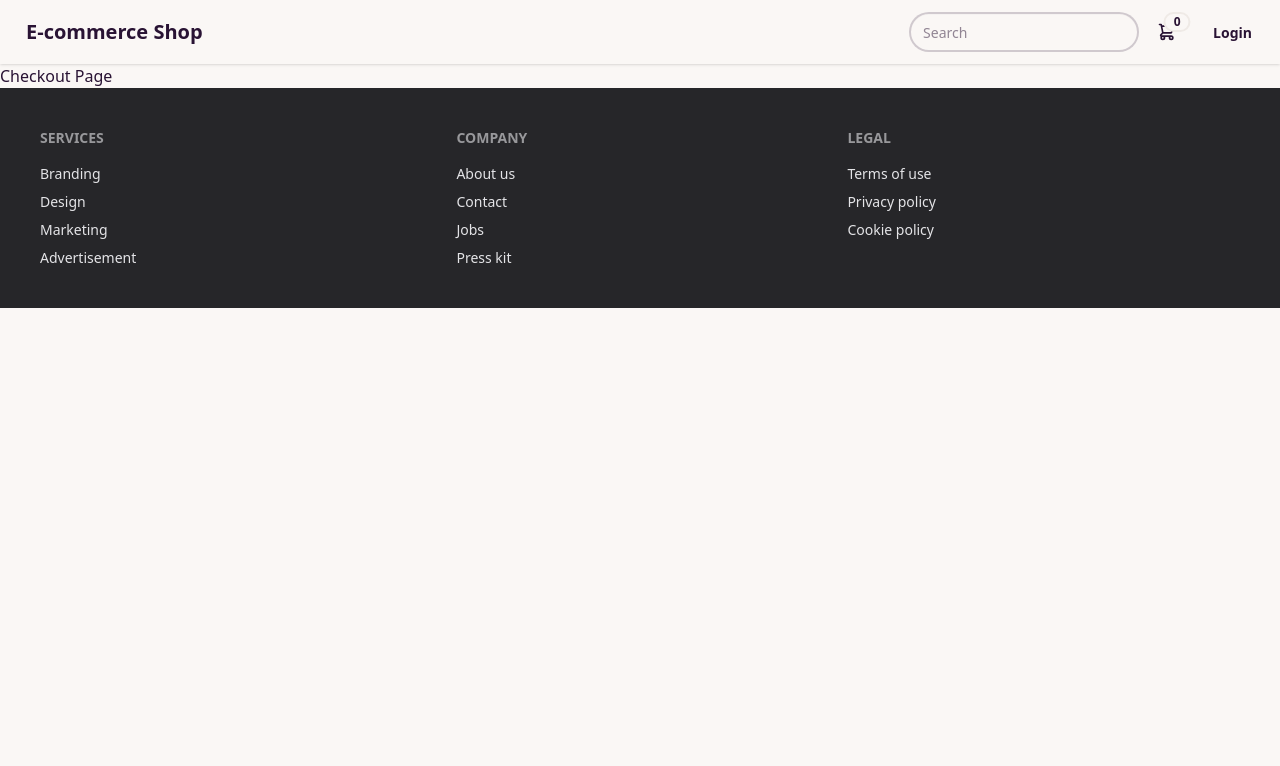
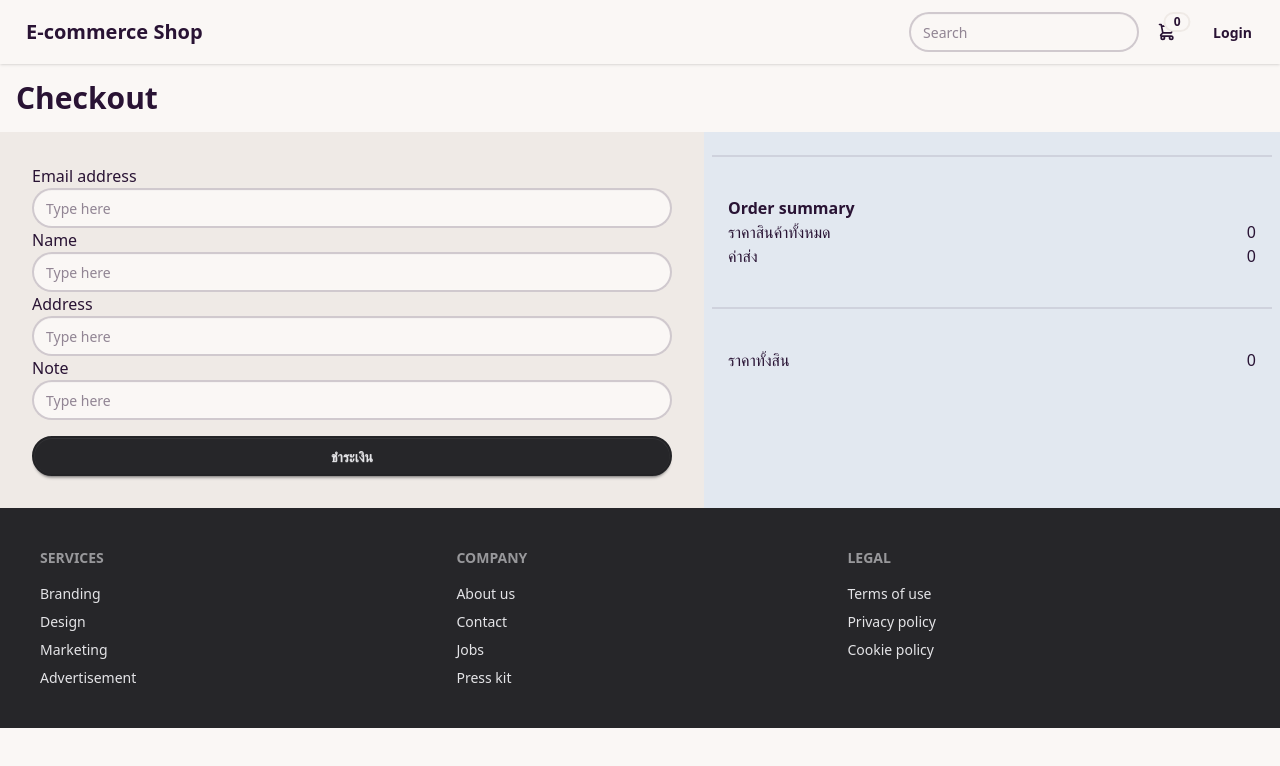
Before and after one commit to Moo-MSN/E-commerce, a Vue app: page /checkout in a window 1280 px wide. Shown: the top 766 px of the page. Built offline with nearby package versions, Linux system fonts and the light colour scheme.

Commit message:
Add RouterLink "Checkout" button

```diff
--- a/src/views/user/CartView.vue
+++ b/src/views/user/CartView.vue
@@ -1,7 +1,12 @@
 <script setup>
+import { useCartStore } from "@/stores/user/cart";
+import { RouterLink } from "vue-router";
+
 import UserLayout from "@/layouts/UserLayout.vue";
 import close from "@/components/icon/close.vue";
-import { useCartStore } from "@/stores/user/cart";
+
+
+
 
 
 const cartStore = useCartStore()
@@ -70,7 +75,7 @@
             <div>ราคารวมทั้งหมด</div>
             <div>{{cartStore.summaryPrice}}</div>
           </div>
-
+        <RouterLink :to="{name:'checkout'}" class="btn btn-neutral w-full mt-4">ชำระเงิน</RouterLink>
 
         </div>
       </div>
--- a/src/views/user/CheckoutView.vue
+++ b/src/views/user/CheckoutView.vue
@@ -1,11 +1,96 @@
 <script setup>
+import { reactive } from "vue";
 import UserLayout from "@/layouts/UserLayout.vue";
+import { RouterLink } from "vue-router";
 
+import { useCartStore } from "@/stores/user/cart";
+
+const FormData = [
+  {
+    name: "Email address",
+    field: "email",
+  },
+  {
+    name: "Name",
+    field: "name",
+  },
+  {
+    name: "Address",
+    field: "address",
+  },
+  {
+    name: "Note",
+    field: "note",
+  },
+];
+
+const userFormData = reactive({
+  // สร้าง reactive เพื่อเก็บค่าของ form
+  email: "",
+  name: "",
+  address: "",
+  note: "",
+});
+
+const payment = () => {
+  console.log(userFormData);
+};
+
+const cartStore = useCartStore();
 </script>
 
 <template>
-    <UserLayout>
-        Checkout Page
-    </UserLayout>
-
+  <UserLayout>
+    <h1 class="text-3xl font-bold m-4">Checkout</h1>
+    <div class="flex">
+      <!--เป็นการตีเต็มหน้าก่อน-->
+      <section class="flex-auto w-64 bg-base-200 p-8">
+        <div v-for="form in FormData" class="form-control w-full">
+          <!-- เพิ่ม v-for เพื่อ loop หัวข้อ input แต่ละตัวออกมา-->
+          <label class="lable">
+            <span class="lable-text">{{ form.name }}</span>
+            <!--หัวข้อที่ออกมาจะมาจาก name: -->
+          </label>
+          <input v-model="userFormData[form.field]" type="text" class="input input-bordered w-full" placeholder="Type here" />
+        </div>
+        <button @click="payment" class="btn btn-neutral mt-4 w-full">ชำระเงิน</button>
+      </section>
+      <!--เป็นการแบ่งครึ่ง-->
+      <section class="flex-auto w-32 bg-slate-200 px-2">
+        <div v-for="item in cartStore.items" class="flex bg-white m-4 py-4">
+          <div class="flex-1">
+            <img class="w-full p-8" :src="item.imageURL" />
+          </div>
+          <div class="flex-1">
+            <div class="flex flex-col justify-between h-full">
+              <div>
+                <div>
+                  <b>{{ item.name }}</b>
+                </div>
+                <div>จำนวน: {{ item.quantity }}</div>
+              </div>
+              <RouterLink :to="{ name: 'cart' }">Edit</RouterLink>
+            </div>
+          </div>
+        </div>
+        <div class="divider"></div>
+        <div class="p-4">
+          <div><b>Order summary</b></div>
+          <div class="flex justify-between">
+            <div>ราคาสินค้าทั้งหมด</div>
+            <div>{{ cartStore.summaryPrice }}</div>
+          </div>
+          <div class="flex justify-between">
+            <div>ค่าส่ง</div>
+            <div>0</div>
+          </div>
+        </div>
+        <div class="divider"></div>
+        <div class="flex justify-between mb-4 p-4">
+          <div>ราคาทั้งสิน</div>
+          <div>{{ cartStore.summaryPrice }}</div>
+        </div>
+      </section>
+    </div>
+  </UserLayout>
 </template>
```
